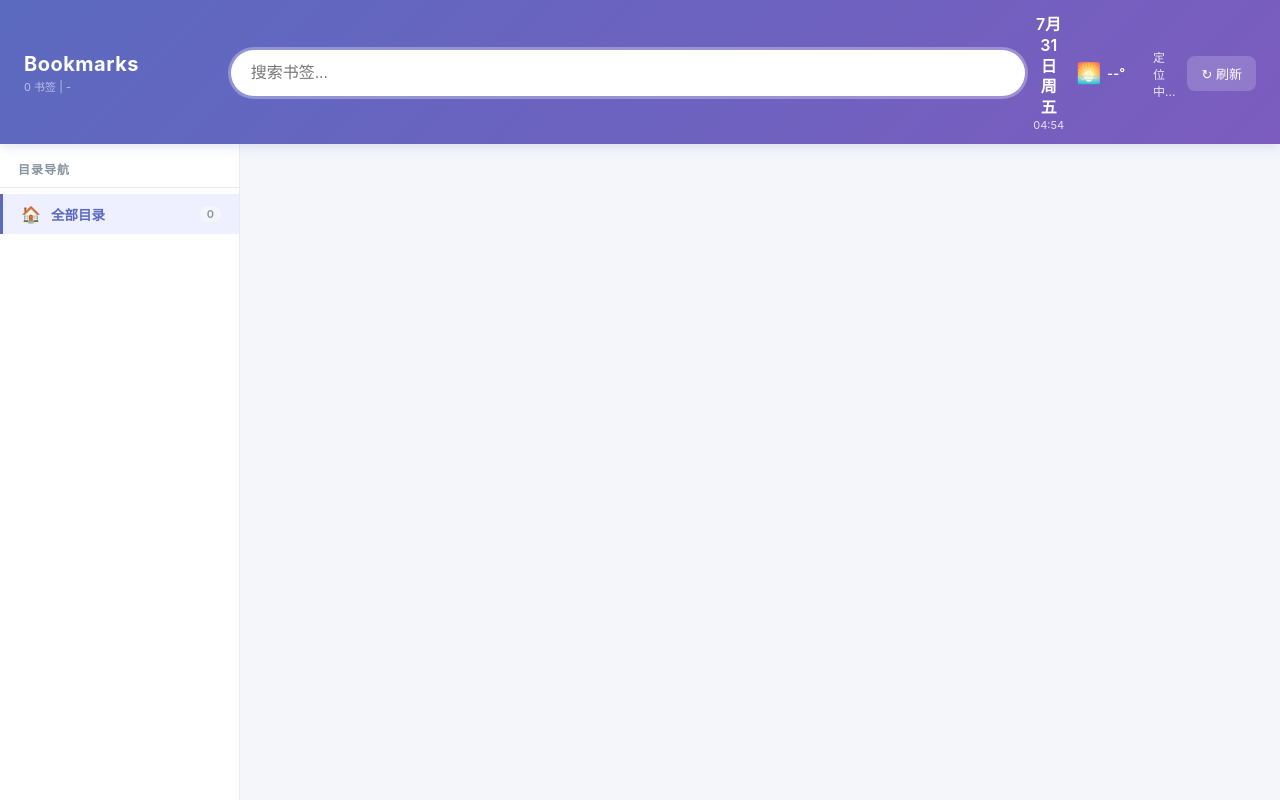
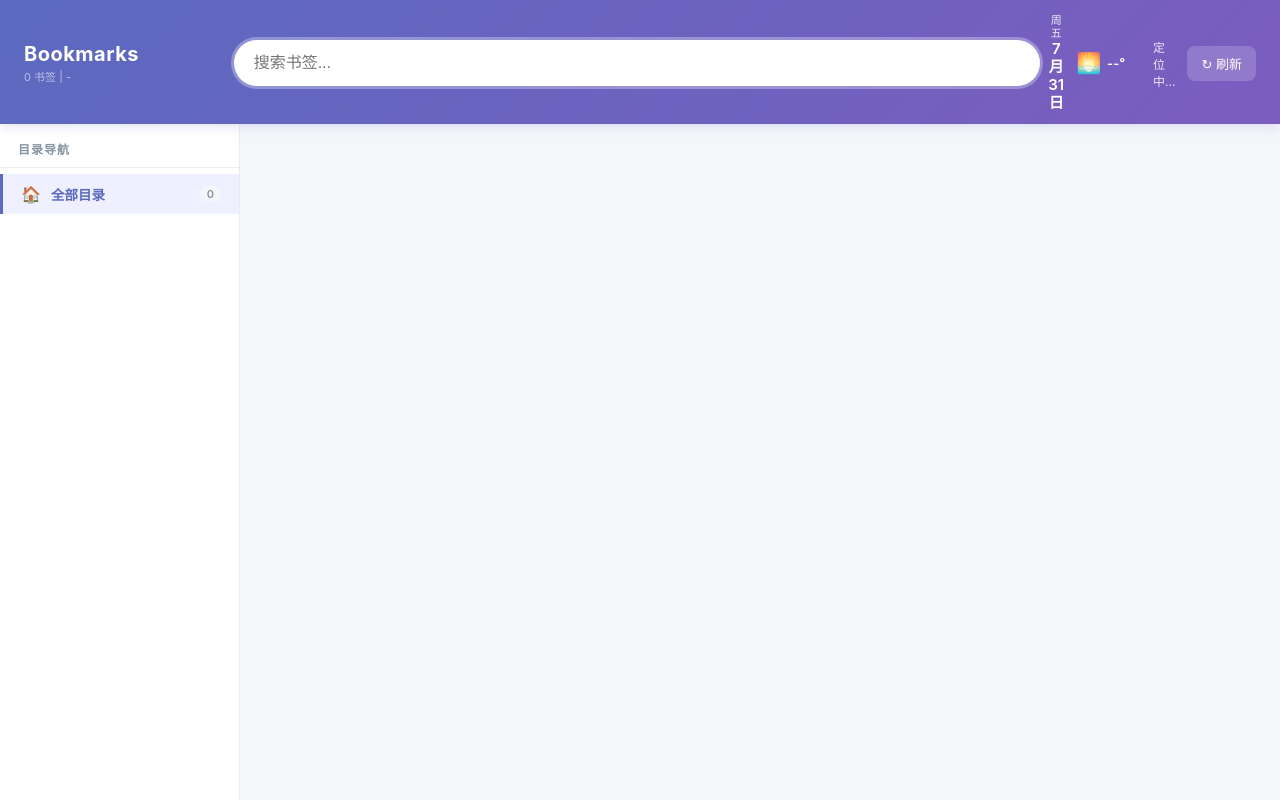
Before and after one commit to siruoren/Bookmarks, a Flask app: page / in a window 1280 px wide. Run offline with Flask 3, Linux system fonts and the light colour scheme; data that the repository does not hold is empty.

Commit message:
style(ui): 优化日历模块的样式和结构
1. 调整日历行高为1.2优化排版
2. 拆分日历显示为星期和日期两部分
3. 移除每分钟自动更新日历的定时器

```diff
--- a/templates/index.html
+++ b/templates/index.html
@@ -39,9 +39,9 @@ body { font-family: -apple-system, BlinkMacSystemFont, "Segoe UI", Roboto, "Noto
 .header .right-col { display: flex; align-items: center; gap: 12px; justify-self: end; }
 
 /* 日历 */
-.calendar { color: #fff; font-size: 13px; text-align: center; line-height: 1.3; }
-.calendar .date { font-size: 16px; font-weight: 600; }
-.calendar .time { font-size: 11px; opacity: 0.8; }
+.calendar { color: #fff; font-size: 13px; text-align: center; line-height: 1.2; }
+.calendar .weekday { font-size: 11px; opacity: 0.85; }
+.calendar .date { font-size: 15px; font-weight: 600; }
 
 /* 天气 */
 .weather { display: flex; align-items: center; gap: 6px; color: #fff; font-size: 13px; }
@@ -281,9 +281,9 @@ function saveToLocalStorage() {
 // 日历功能
 function updateCalendar() {
   const now = new Date();
-  const dateStr = now.toLocaleDateString('zh-CN', {month: 'short', day: 'numeric', weekday: 'short'});
-  const timeStr = now.toLocaleTimeString('zh-CN', {hour: '2-digit', minute: '2-digit'});
-  document.getElementById('calendar').innerHTML = `<div class="date">${dateStr}</div><div class="time">${timeStr}</div>`;
+  const weekdayStr = now.toLocaleDateString('zh-CN', {weekday: 'short'});
+  const dateStr = now.toLocaleDateString('zh-CN', {month: 'short', day: 'numeric'});
+  document.getElementById('calendar').innerHTML = `<div class="weekday">${weekdayStr}</div><div class="date">${dateStr}</div>`;
 }
 
 // 天气功能
@@ -702,7 +702,6 @@ async function init() {
 
   // 初始化日历和天气
   updateCalendar();
-  setInterval(updateCalendar, 60000); // 每分钟更新一次
   initWeather();
 }
 
```
